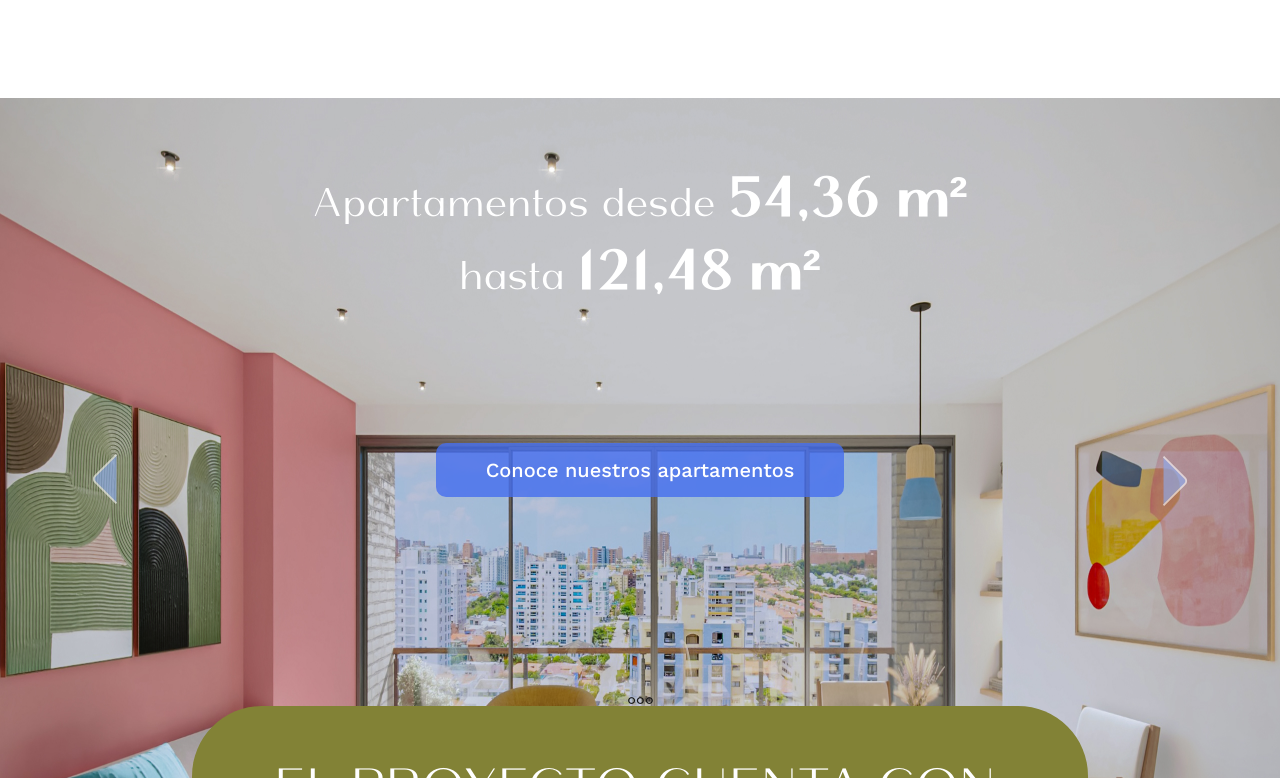
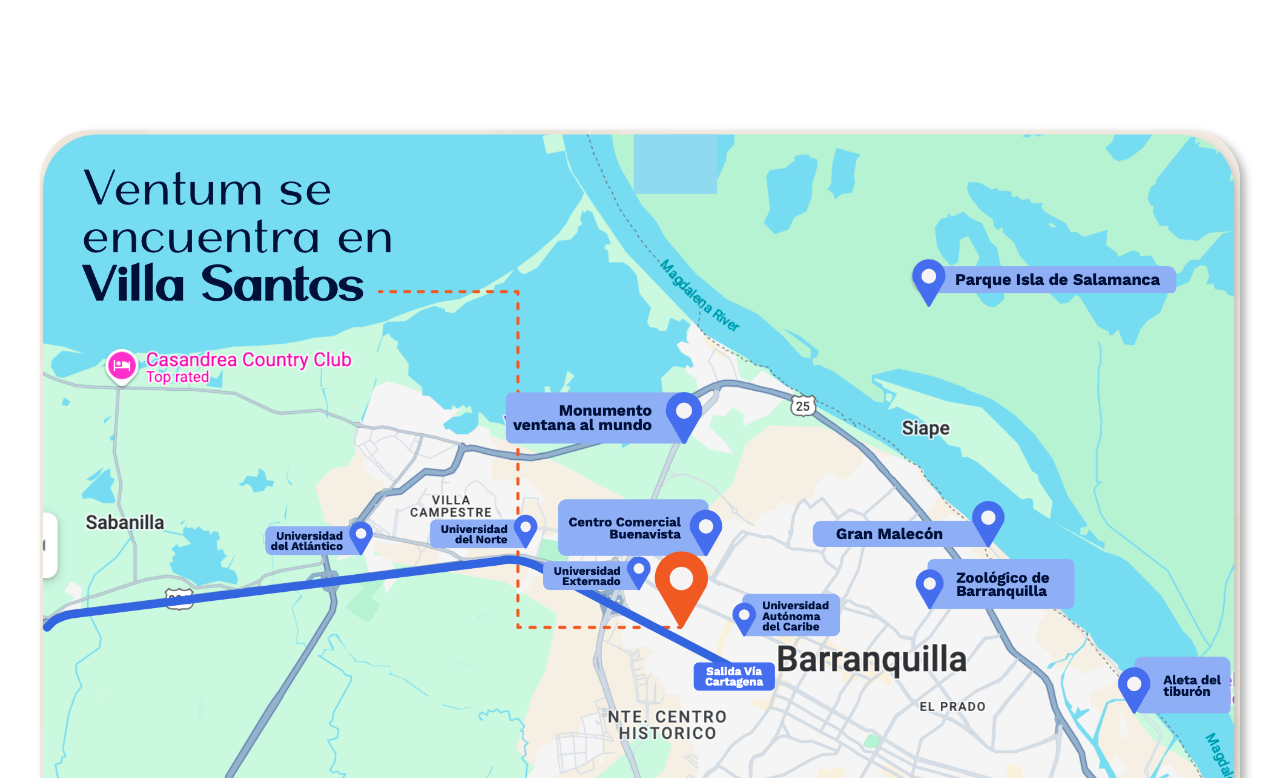
Before and after one commit to jpsegurac/ventum, a Next.js app: page / in a window 1280 px wide. Shown: the part 1002-1780 px from the top of the page. Built offline with nearby package versions, Linux system fonts and the light colour scheme.

Commit message:
[F] adjust styles map component : support

```diff
--- a/app/page.js
+++ b/app/page.js
@@ -6,6 +6,7 @@ import LifeStyle from "@/components/LifeStyle";
 import HomeApartments from "@/components/HomeApartments";
 import HomeExtraInfo from "@/components/HomeExtraInfo";
 import HomeAirView from "@/components/HomeAirView";
+import HomeMap from '@/components/HomeMap';
 
 
 const Home = () => {
@@ -20,8 +21,9 @@ const Home = () => {
       <>
         <HomeCarousel scrollDown={scrollToSection}/>
         <LifeStyle scrollRef={sectionRef}/>
-        <HomeApartments />
-        <HomeExtraInfo />
+        {/* <HomeApartments /> */}
+        {/* <HomeExtraInfo /> */}
+        <HomeMap />
         <HomeAirView />
       </>
   );
--- a/app/styles/HomeMap.module.scss
+++ b/app/styles/HomeMap.module.scss
@@ -1,13 +1,19 @@
 .homeMap {
-    width: 70%;
-    height: 50%;
-    margin-top: 5rem;
-    position: relative;
-
+    display: flex;
+    flex-direction: column;
+    justify-self: center;
+    align-items: center;
+    width: 100%;
+    padding: 2rem 0;
+    &_container{
+        max-width: 1200px;
+        margin: 0 20px;
+    }
     &_map{
+        box-shadow: 5px 4px 8px #0202024f;
+        border-radius: 50px;
         width: 100%;
+        object-fit: contain;
         height: auto;
-        border-radius: 50px;
-        position: absolute;
     }
 }
--- a/app/styles/LifeStyle.module.scss
+++ b/app/styles/LifeStyle.module.scss
@@ -73,6 +73,7 @@
     @include md {
         flex-direction: column;
         align-items: center;
+        padding: 100px 15px 50px;
         gap: 30px;
         &_info{
             width: 100%;
--- a/components/HomeMap/index.js
+++ b/components/HomeMap/index.js
@@ -10,11 +10,13 @@ import home_map from '@/assets/images/home_map.png';
 const HomeMap = () => {
     return (
         <div className={styles.homeMap}>
-            <Image
-                className={styles.homeMap_map}
-                src={home_map}
-                alt="home_map"
-            />
+            <div className={styles.homeMap_container}>
+                <Image
+                    className={styles.homeMap_map}
+                    src={home_map}
+                    alt="home_map"
+                />
+            </div>
         </div>
     );
 };
```
